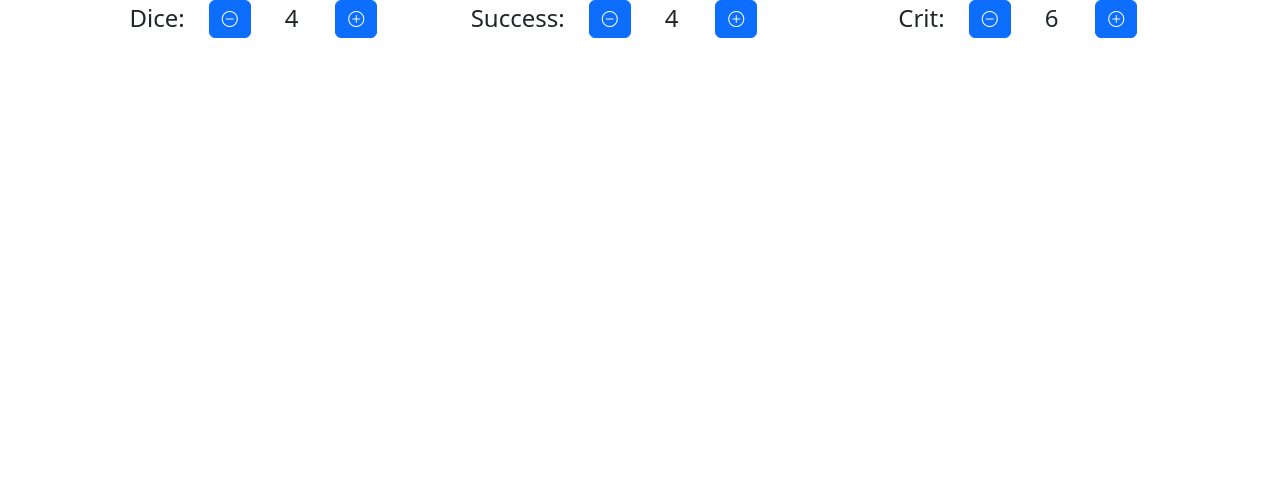
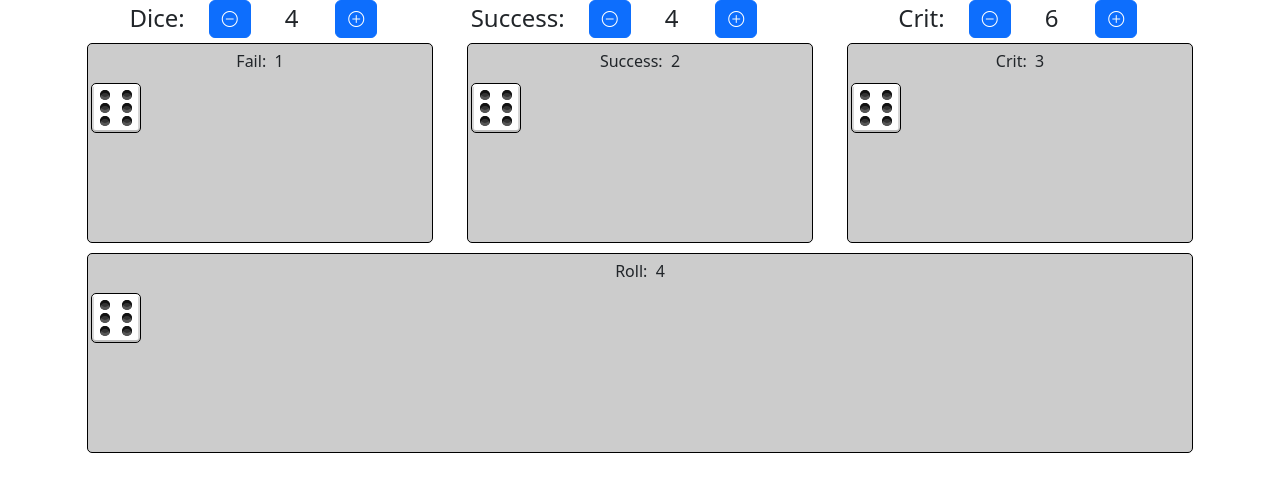
Before and after one commit to madarasz/they-see-me-rollin, a Nuxt app: page / in a window 1280 px wide. Shown: the top 492 px of the page. Built offline with nearby package versions, Linux system fonts and the light colour scheme.

Commit message:
dice pips

```diff
--- /dev/null
+++ b/components/Dice.vue
@@ -0,0 +1,70 @@
+<template>
+    <div class="dice face">
+        <span v-for="index in count" :key="index" class="pip"></span>
+    </div>
+</template>
+
+<script>
+export default {
+    name: 'Dice',
+    props: {
+        label: {
+            type: String,
+            default: ''
+        },
+        count: {
+            type: Number,
+            default: 0
+        }
+    }
+}
+</script>
+
+<style scoped>
+.dice {
+    border: 1px solid black;
+    background-color: #fff;
+    border-radius: 10%;
+    height: 50px;
+    width: 50px;
+    margin: 10px;
+    padding: 5px;
+    box-shadow: inset 0 2px white, inset 0 -2px #bbb, inset 2px 0 #d7d7d7,
+		inset -2px 0 #d7d7d7;
+}
+.face {
+    display: grid;
+    grid-template-areas:
+        "a . c"
+        "e g f"
+        "d . b";
+}
+.pip {
+	display: block;
+	align-self: center;
+	justify-self: center;
+	width: 10px;
+	height: 10px;
+	border-radius: 50%;
+	background-color: #333;
+	box-shadow: inset 0 3px #111, inset 0 -3px #555;
+}
+.pip:nth-child(2) {
+    grid-area: b;
+}
+.pip:nth-child(3) {
+    grid-area: c;
+}
+.pip:nth-child(4) {
+    grid-area: d;
+}
+.pip:nth-child(5) {
+    grid-area: e;
+}
+.pip:nth-child(6) {
+    grid-area: f;
+}
+.pip:nth-child(odd):last-child {
+    grid-area: g;
+}
+</style>
--- /dev/null
+++ b/components/DiceTray.vue
@@ -0,0 +1,34 @@
+<template>
+    <div class="tray">
+        <div class="row">
+            <div class="col-12 text-center">
+                <label>{{ label }}</label>:&nbsp;
+                <span>{{ count }}</span>
+            </div>
+        </div>
+        <div class="row">
+            <Dice :count="6"/>
+        </div>
+    </div>
+</template>
+
+<script>
+export default {
+    name: 'DiceTray',
+    props: {
+        label: String,
+        count: Number
+    }
+}
+</script>
+
+<style scoped>
+.tray {
+    border: 1px solid black;
+    background-color: #ccc;
+    border-radius: 5px;
+    padding: 5px;
+    margin: 5px;
+    min-height: 200px;
+}
+</style>
--- a/components/NumberPicker.vue
+++ b/components/NumberPicker.vue
@@ -3,7 +3,7 @@
     <div class="col-4 text-end">
       <label class="align-middle fs-4">{{ label }}:</label>
     </div>
-    <div class="col-2">
+    <div class="col-2 text-end">
       <button @click="decrement" type="button" class="btn btn-primary">
         <i class="bi bi-dash-circle"></i>
       </button>
--- a/components/RollDice.vue
+++ b/components/RollDice.vue
@@ -1,5 +1,5 @@
 <template>
-    <div class="row">
+    <div class="row gy-3">
         <div class="col-12 col-lg-4">
             <NumberPicker v-model="store.diceCount" label="Dice" storeKey="diceCount" :min="1" :max="10" />
         </div>
@@ -9,6 +9,22 @@
         <div class="col-12 col-lg-4">
             <NumberPicker v-model="store.critThreshold" label="Crit" storeKey="critThreshold" :min="store.successThreshold"
                 :max="6" />
+        </div>
+    </div>
+    <div class="row gy-5">
+        <div class="col-4">
+            <DiceTray label="Fail" :count="1"/>
+        </div>
+        <div class="col-4">
+            <DiceTray label="Success" :count="2"/>
+        </div>
+        <div class="col-4">
+            <DiceTray label="Crit" :count="3"/>
+        </div>
+    </div>
+    <div class="row">
+        <div class="col-12">
+            <DiceTray label="Roll" :count="4"/>
         </div>
     </div>
 </template>
```
